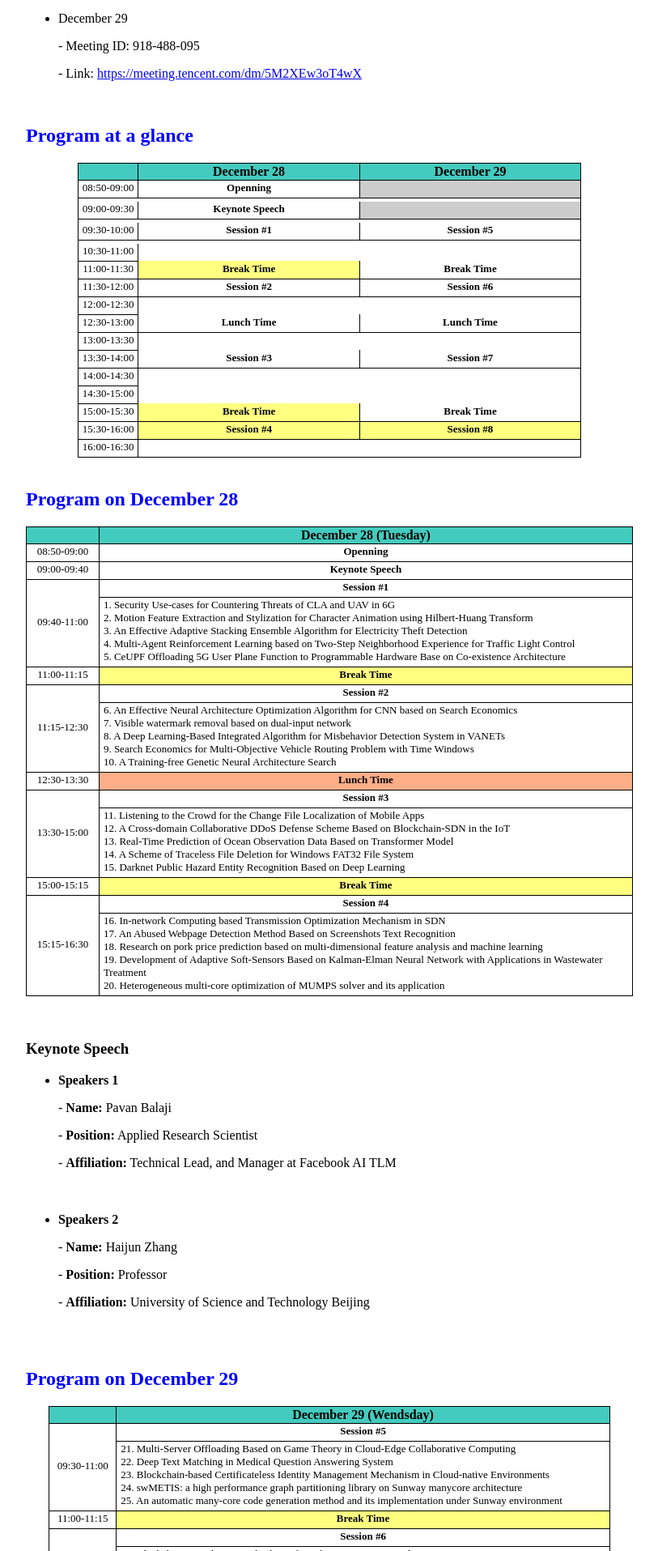
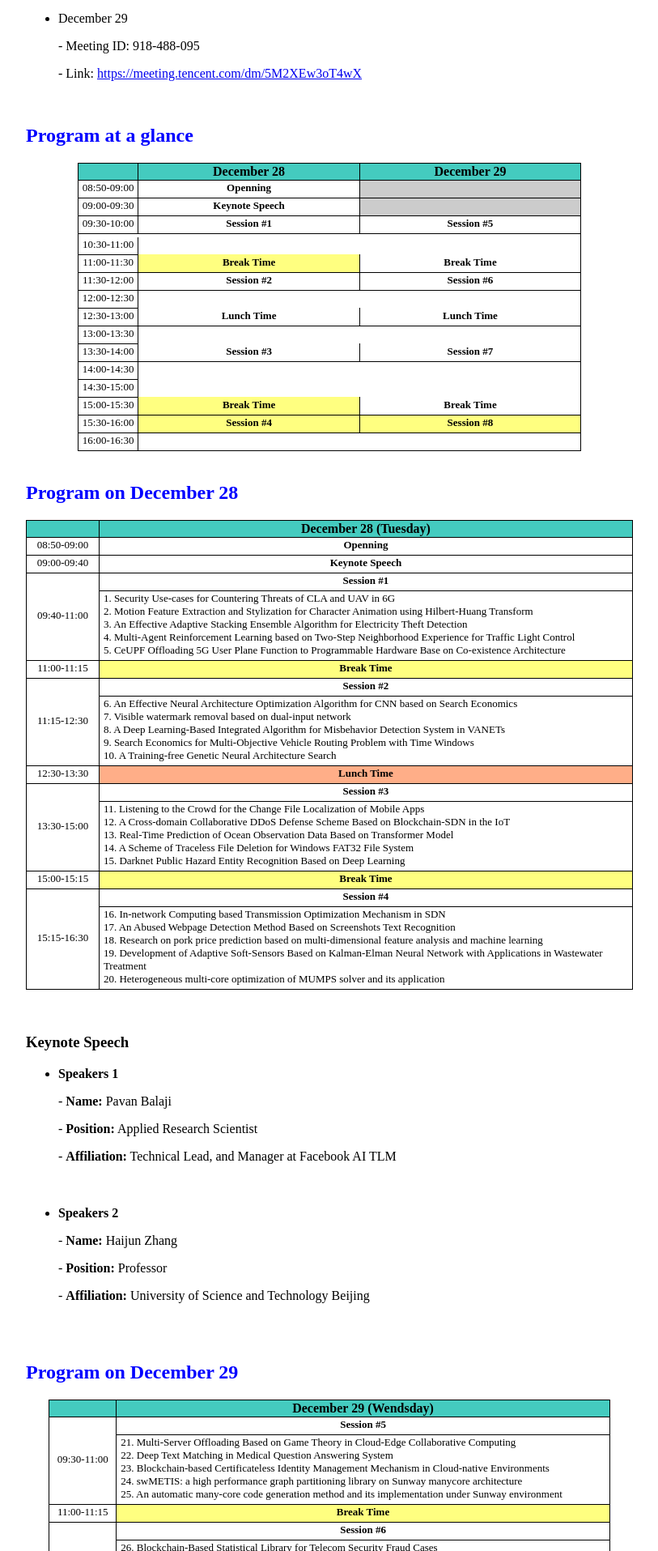
Before and after one commit to icea-conf/2021, a Jekyll site: the page built from program/index.html, in a window 1280 px wide. Shown: the part 625-2540 px from the top of the page at 81% size, without its empty margins (233-1046 px from the left). Built offline with Jekyll 4.4.1, drawn with Linux system fonts in a browser that asks for light colours.

Commit message:
Update index.html

```diff
--- a/program/index.html
+++ b/program/index.html
@@ -35,23 +35,11 @@ title: ACM ICEA 2021
                               <td class="tcontent4" width="44%" colspan="2"><b>Openning</b></td>
                               <td class="tcontent4" width="44%" colspan="2" style="background-color:#CCCCCC"></td>
                          </tr>
-                         <tr>
-                              <td></td>
-                         </tr>
-                         <tr>
-                              <td></td>
-                         </tr>
 
                          <tr>
                               <td class="tcontent4" width="12%" rawspan="3">09:00-09:30</td>
                               <td class="tcontent4" width="44%" rawspan="1" colspan="2"><b>Keynote Speech</b></td>
                               <td class="tcontent4" width="44%" colspan="2"style="background-color:#CCCCCC"></td>
-                         </tr>
-                         <tr>
-                              <td></td>
-                         </tr>
-                         <tr>
-                              <td></td>
                          </tr>
 
                          <tr>
```
